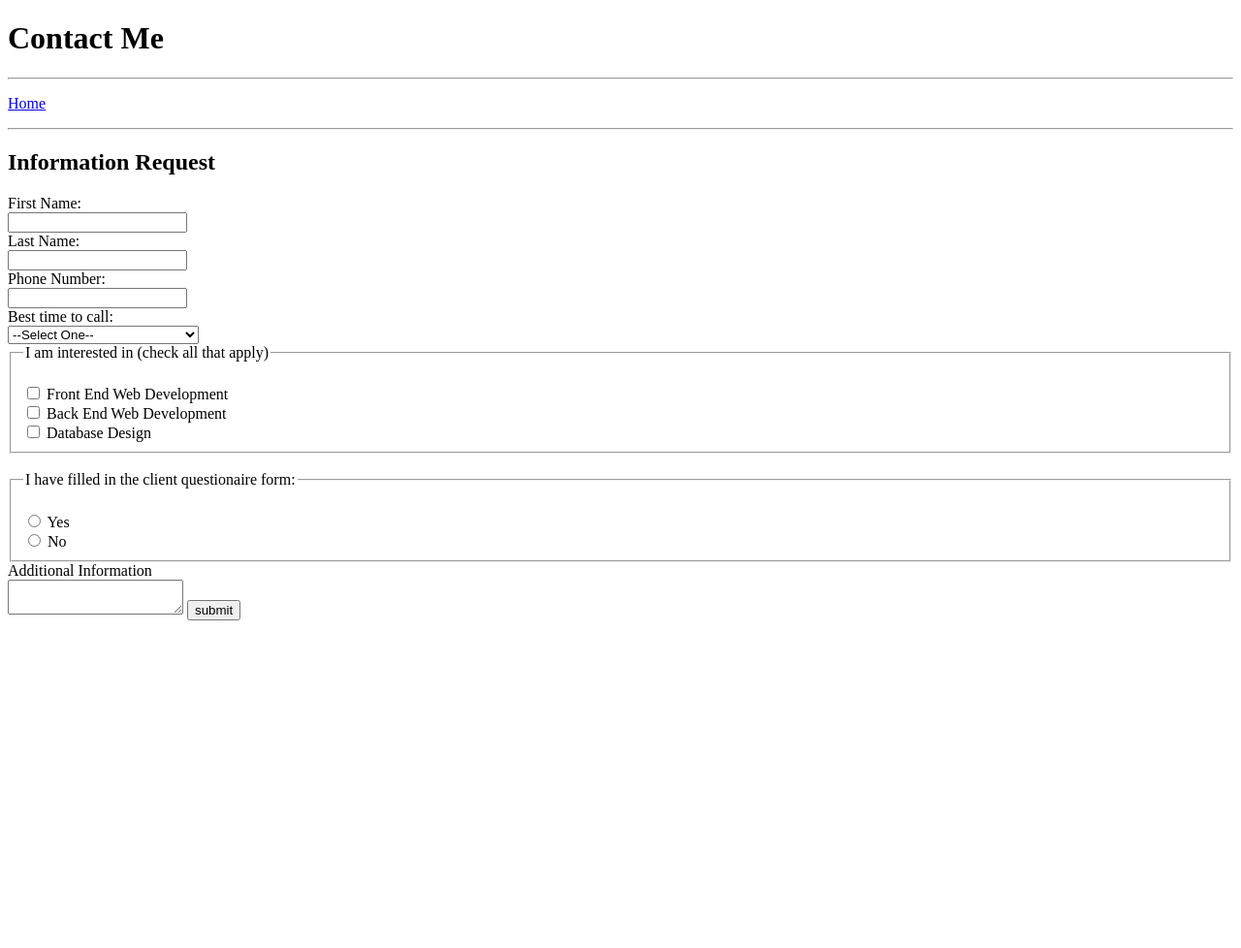
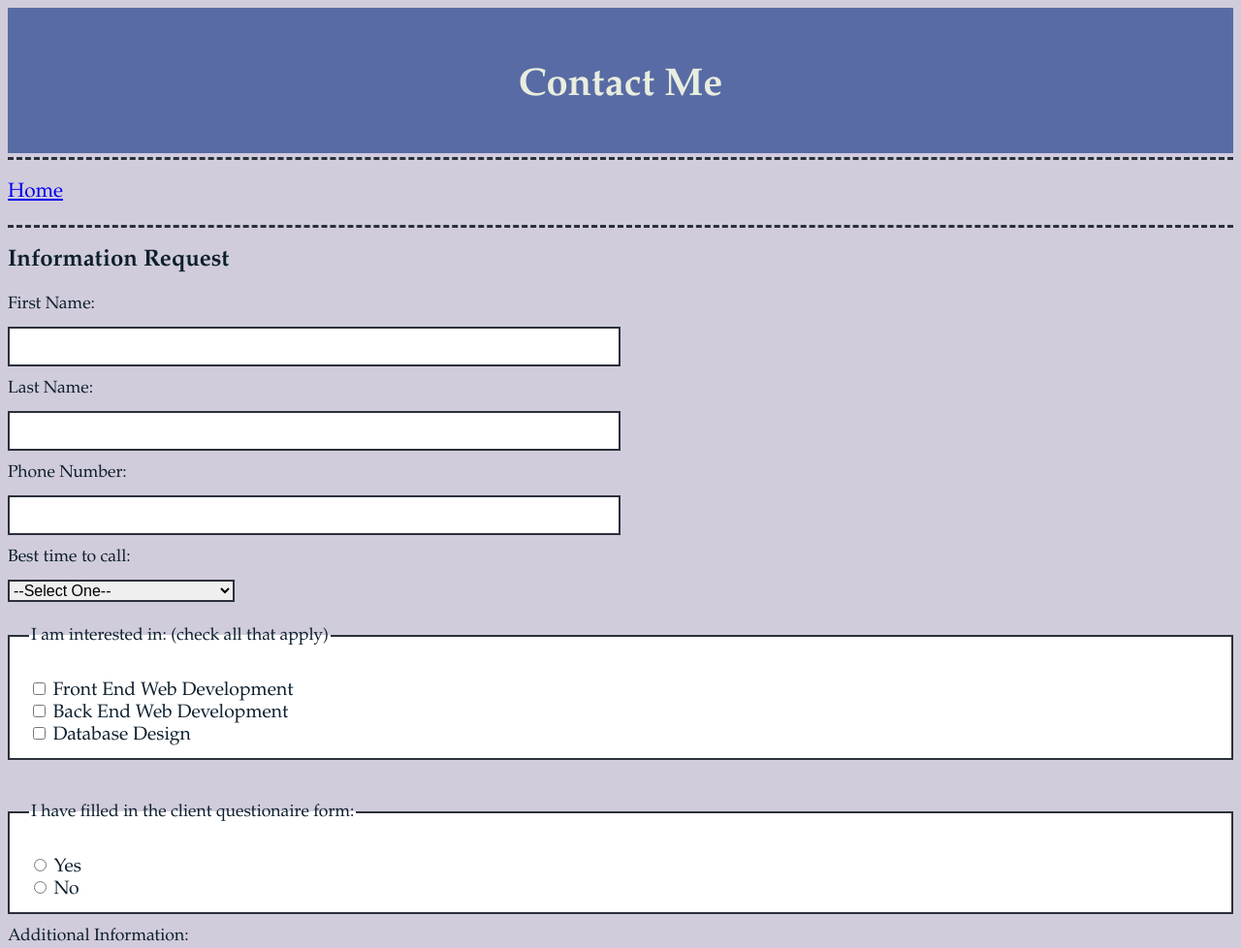
Before and after one commit to JeramyaJones/SWGWebDevCourse, a plain HTML site: page portfolio/contact.html in a window 1280 px wide. Shown: the top 978 px of the page at 97% size. Before the commit the page ends 800 px from the top, so only its background shows below. Drawn offline with Linux system fonts and the light colour scheme.

Commit message:
Added CSS stylesheet main.css. added formatting to both index and contact.html.

```diff
--- /dev/null
+++ b/portfolio/Styles/main.css
@@ -0,0 +1,78 @@
+/*
+Creator: Nathaniel Davis
+Date created: 10/12/2019
+Date last modified:
+
+
+*/
+
+body{
+	background-color:#D1CCDC;
+	font-family: garamond, Helvetica;
+	color: #0d1f2d
+}
+
+header, footer {
+	background-color: #586BA4;
+	color: #E8EDDF;
+	height: 100px;
+	text-align: center;
+	padding: 30px 10px 20px 10px;
+}
+
+h1 {
+	font-size: 2.5em;
+}
+
+nav {
+	border-top: 3px dashed #2B303A;
+	border-bottom: 3px dashed #2B303A;
+	margin-top: 4px;
+	font-size: 1.3em;
+}
+
+/* Form styling */
+
+label, fieldset {
+	font-size: 1.1em;
+}
+
+input[type=text] {
+	border: 2px solid #2B303A;
+	width: 50%;
+	padding: 8px 8px;
+	margin: 12px 0;
+	box-sizing: border-box;
+	font-size: 1.1em;
+}
+
+fieldset {
+	background-color: #FFFFFF;
+	width: 100%;
+	padding: 12px 20px;
+	margin: 12px 0;
+	box-sizing: border-box;
+	border: 2px solid #2B303A;
+}
+
+select, textarea {
+	margin: 12px 0;
+	font-size: 1em;
+}
+
+input[type=submit]:hover {
+	background-color: #f2eded;
+	color: #546a7b;
+}
+
+textarea {
+    width: 100%;
+    height: 200px;
+    padding: 12px 20px;
+    margin: 12px 0;
+    box-sizing: border-box;
+    border: 2px solid #2B303A;
+    border-radius: 3px;
+    background-color: #fff;
+    resize: none;
+}
--- a/portfolio/Styles/teststyles.css
+++ /dev/null
@@ -1,13 +0,0 @@
-body{
-		background-color: lightblue;
-}
-header, footer {
-		background-color: darkgreen;
-		color: white;
-}
-.border{
-		border: thick solid blue;
-}
-#experiences {
-		border: thin solid orange;
-}
--- a/portfolio/contact.html
+++ b/portfolio/contact.html
@@ -7,6 +7,12 @@
 <html lang="en">
     <head>
         <title>Contact Me</title>
+		<link href="styles/main.css" rel="stylesheet" type="text/css" />
+		<style>
+					#contact {
+				border: 2px solid #2B303A;
+			}
+		</style>
     </head>
 
     <body>
@@ -15,9 +21,9 @@
         </header>
 
         <nav>
-			<hr />
 			<p><a href="index.html">Home</a></p>
-			<hr />
+		</nav>
+			<section>
 				<h2>Information Request</h2>
 				<form action="submit.html" method="post">
 					<!-- First Name label and textbox -->
@@ -30,7 +36,7 @@
 					<label for="phone">Phone Number:</label><br />
 					<input type="text" id="phone" name="phone"><br />
 					<!-- Dropdown menu -->
-				<label for="contact">Best time to call:</label><br />
+					<label for="contact" id="callTime">Best time to call:</label><br />
 					<select id="contact" name="contact">
 						<option value="default" selected>--Select One--</option>
 						<option value="morning">Morning (8AM - 12PM CST)</option>
@@ -39,7 +45,7 @@
 					</select>
 					<!-- Check list -->
 					<fieldset>
-				<legend>I am interested in (check all that apply) </legend><br />
+					<legend>I am interested in: (check all that apply) </legend><br />
 					<input type="checkbox" id="frontend" name="interest" value="frontend">
 					<label for="frontend">Front End Web Development</label><br />
 					<input type="checkbox" id="backend" name="intrest" value="backend">
@@ -57,15 +63,14 @@
 					<label for='choice2'>No</label><br />
 					</fieldset>
 					<!-- Textarea -->
-				<label for="info">Additional Information</label><br />
+					<label for="info">Additional Information:</label><br />
 					<textarea id-"info" name="info"></textarea>
 					<!-- Submit button -->
 					<input type="submit" name="submit" value="submit">
 				</form>
-        </nav>
-
+			</section>
         <footer>
-
+			<p>&copy; 2020 Nathaniel Davis. All rights reserved. </p>
         </footer>
     </body>
 </html
```
Also changed, not shown: portfolio/index.html (+39 -9 lines). Lines whose indentation alone changed are shown as unchanged.
